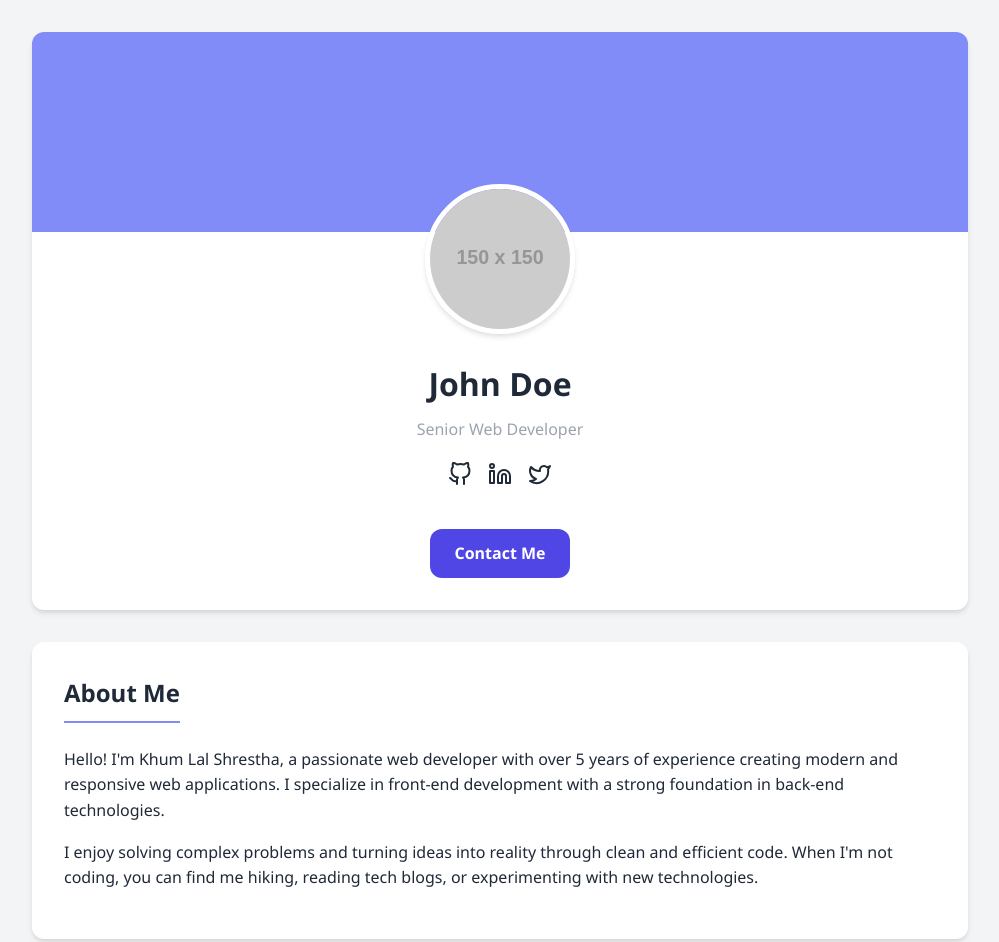
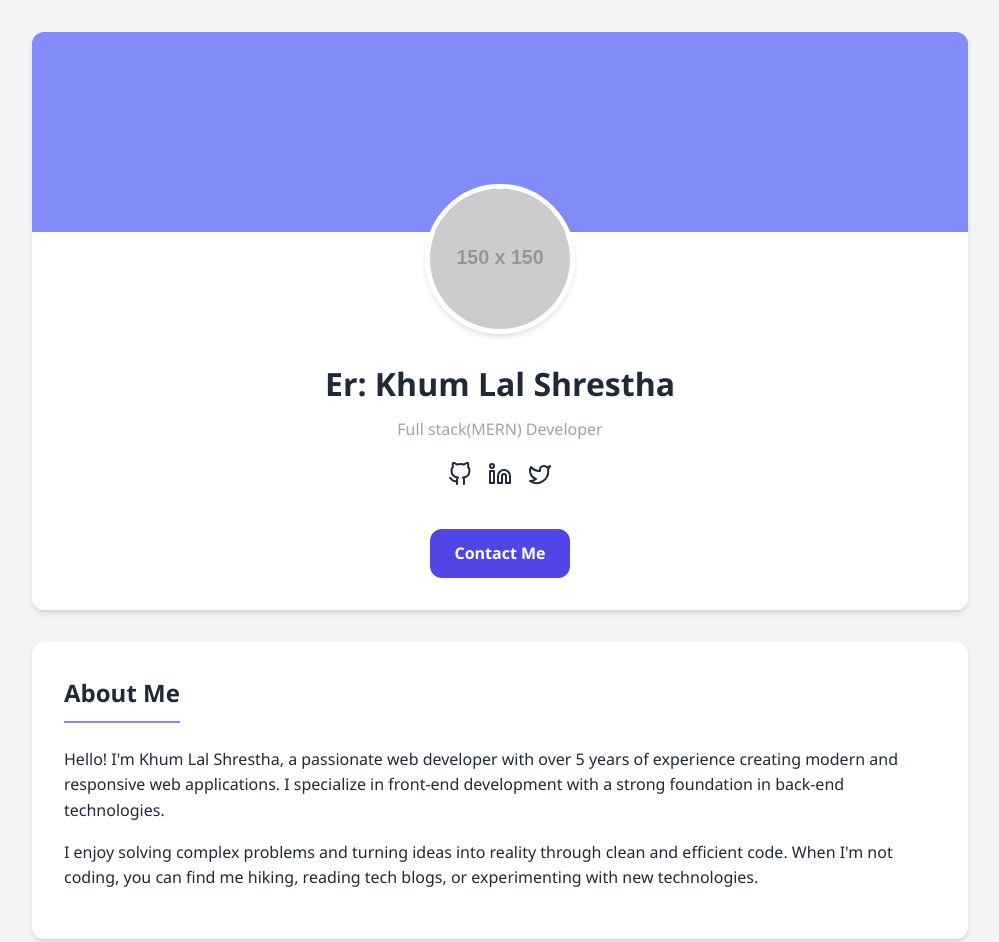
Before and after one commit to Shrestha-K6669/profile, a plain HTML site: page index.html in a window 1280 px wide. Shown: the top 942 px of the page, without its empty margins (140-1139 px from the left). Drawn offline with Linux system fonts and the light colour scheme; placeholder pictures from the web are drawn by us.

Commit message:
Update index.html

```diff
--- a/index.html
+++ b/index.html
@@ -3,7 +3,7 @@
 <head>
     <meta charset="UTF-8">
     <meta name="viewport" content="width=device-width, initial-scale=1.0">
-    <title>John Doe - Profile</title>
+    <title>Shrestha K- Profile</title>
     <style>
         :root {
             --primary-color: #4f46e5;
@@ -265,8 +265,8 @@
             <div class="cover-image"></div>
             <div class="profile-content">
                 <img src="https://via.placeholder.com/150" alt="Profile Picture" class="avatar">
-                <h1 class="name">John Doe</h1>
-                <p class="title">Senior Web Developer</p>
+                <h1 class="name">Er: Khum Lal Shrestha</h1>
+                <p class="title">Full stack(MERN) Developer</p>
                 <div class="social-links">
                     <a href="#" aria-label="GitHub profile">
                         <svg xmlns="http://www.w3.org/2000/svg" width="24" height="24" viewBox="0 0 24 24" fill="none" stroke="currentColor" stroke-width="2" stroke-linecap="round" stroke-linejoin="round"><path d="M9 19c-5 1.5-5-2.5-7-3m14 6v-3.87a3.37 3.37 0 0 0-.94-2.61c3.14-.35 6.44-1.54 6.44-7A5.44 5.44 0 0 0 20 4.77 5.07 5.07 0 0 0 19.91 1S18.73.65 16 2.48a13.38 13.38 0 0 0-7 0C6.27.65 5.09 1 5.09 1A5.07 5.07 0 0 0 5 4.77a5.44 5.44 0 0 0-1.5 3.78c0 5.42 3.3 6.61 6.44 7A3.37 3.37 0 0 0 9 18.13V22"></path></svg>
```
